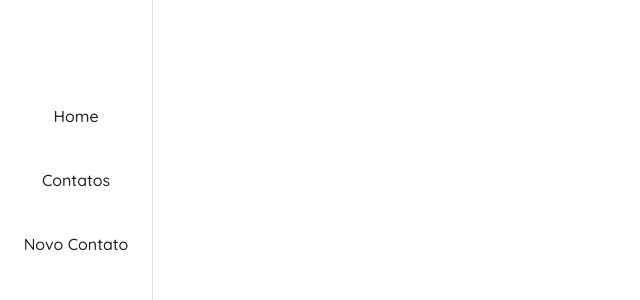
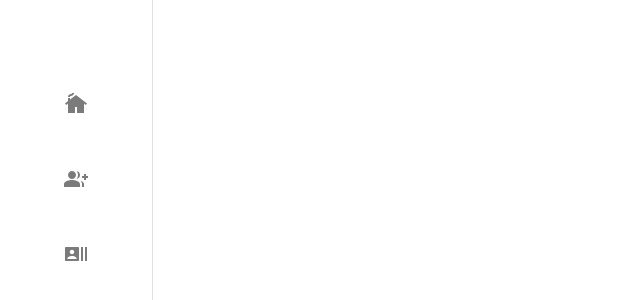
Before and after one commit to MatheusAraripe/cadastro-usuario, a React (Vite) app: page / in a window 1280 px wide. Shown: the part 220-520 px from the top of the page, without its empty margins (0-640 px from the left). Built offline with nearby package versions, Linux system fonts and the light colour scheme.

Commit message:
feat: adição dos links e rotas funcionais

```diff
--- a/package.json
+++ b/package.json
@@ -12,9 +12,11 @@
   "dependencies": {
     "@emotion/react": "^11.11.1",
     "@emotion/styled": "^11.11.0",
+    "@mui/icons-material": "^5.14.0",
     "@mui/material": "^5.14.0",
     "react": "^17.0.2",
-    "react-dom": "^17.0.2"
+    "react-dom": "^17.0.2",
+    "react-router-dom": "^6.14.2"
   },
   "devDependencies": {
     "@types/react": "^18.0.37",
--- a/src/App.jsx
+++ b/src/App.jsx
@@ -1,11 +1,18 @@
+import { Route, Routes } from 'react-router-dom'
 import './App.css'
-import Navbar from './components/Navbar'
+import Navbar from './components/Navbar/Navbar'
+import Home from './pages/Home'
+import NewContact from './pages/NewContact'
 
 const App = () => {
   return(
-    <div>
+    <>
       <Navbar />
-    </div>
+      <Routes>
+        <Route path='/' element={<Home />} />
+        <Route path='/newcontact' element={<NewContact />} />
+      </Routes>
+    </>
   )
 }
 
--- a/src/components/Navbar.jsx
+++ /dev/null
@@ -1,31 +0,0 @@
-import { Drawer,Box } from '@mui/material'
-import React from 'react'
-
-function Navbar() {
-  return (
-    <Drawer variant='permanent'>
-      <Box
-      m={2}
-      display={'flex'}
-      flexDirection={'column'}
-      justifyContent={'center'}
-      alignItems={"center"}
-      height={"100%"}
-      width={"15vh"}
-      >
-        <Box my={3}>
-          <p>Home</p>
-        </Box>
-        <Box my={3}>
-          <p>Contatos</p>
-        </Box>
-        <Box my={3}>
-          <p>Novo Contato</p>
-        </Box>
-      </Box>
-    </Drawer>
-
-  )
-}
-
-export default Navbar
--- /dev/null
+++ b/src/components/Navbar/Navbar.jsx
@@ -0,0 +1,36 @@
+import { Drawer,Box } from '@mui/material'
+import React from 'react'
+import { Link } from 'react-router-dom'
+import RecentActorsIcon from '@mui/icons-material/RecentActors';
+import GroupAddIcon from '@mui/icons-material/GroupAdd';
+import CottageIcon from '@mui/icons-material/Cottage';
+import './navbar.css'
+
+function Navbar() {
+  return (
+    <Drawer variant='permanent'>
+      <Box
+      m={2}
+      display={'flex'}
+      flexDirection={'column'}
+      justifyContent={'center'}
+      alignItems={"center"}
+      height={"100%"}
+      width={"15vh"}
+      >
+        <Box my={3} >
+          <Link to="/" className='navLink'>{<CottageIcon fontSize='medium'/>}</Link>
+        </Box>
+        <Box my={3}>
+          <Link to="/newcontact" className='navLink'>{<GroupAddIcon fontSize='medium'/>}</Link>
+        </Box>
+        <Box my={3}>
+        <Link to="/contacts" className='navLink'>{<RecentActorsIcon fontSize='medium'/>}</Link>
+        </Box>
+      </Box>
+    </Drawer>
+
+  )
+}
+
+export default Navbar
--- /dev/null
+++ b/src/components/Navbar/navbar.css
@@ -0,0 +1,9 @@
+.navLink{
+    text-decoration: none;
+    color: rgba(105, 105, 105, 0.884);
+    padding: 1rem;
+    width: 100%;
+}
+.navLink:hover{
+   color: #32e479;
+}
--- a/src/main.jsx
+++ b/src/main.jsx
@@ -1,10 +1,13 @@
 import React from 'react'
 import ReactDOM from 'react-dom'
+import { BrowserRouter } from 'react-router-dom';
 import App from './App.jsx'
 
 ReactDOM.render(
   <React.StrictMode>
-    <App />
+    <BrowserRouter>
+      <App />
+    </BrowserRouter>
   </React.StrictMode>,
   document.getElementById("root")
 );
--- /dev/null
+++ b/src/pages/Home.jsx
@@ -0,0 +1,9 @@
+import React from 'react'
+
+function Home() {
+  return (
+    <h1>Home</h1>
+  )
+}
+
+export default Home
--- /dev/null
+++ b/src/pages/NewContact.jsx
@@ -0,0 +1,9 @@
+import React from 'react'
+
+function NewContact() {
+  return (
+    <div>New Contact</div>
+  )
+}
+
+export default NewContact
```
Also changed, not shown: 1 other file (tests, documents, lock files or other folders).
